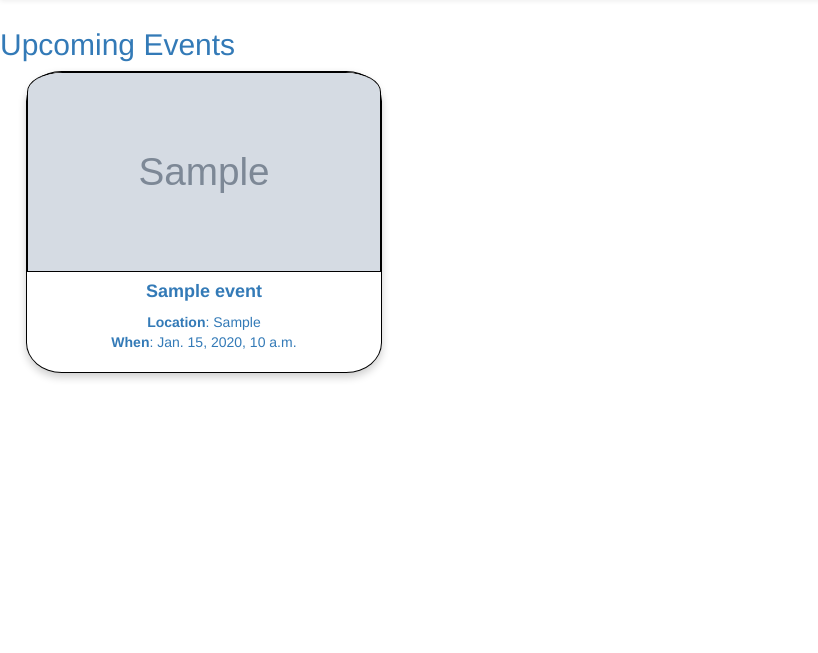
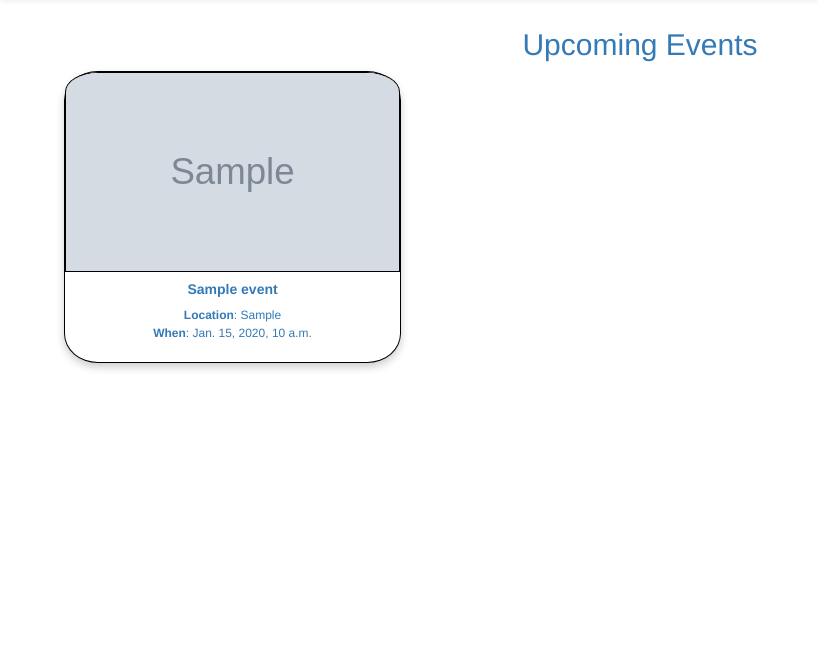
Before and after one commit to JulianSiow/Mesh, a Django app: page /events/ in a window 1280 px wide. Shown: the part 52-705 px from the top of the page, without its empty margins (0-818 px from the left). Run offline with Django 3.2, Linux system fonts and the light colour scheme; tables that the repository leaves empty hold one stand-in row (values such as "Sample post"); grey boxes marked "Sample" are stand-in pictures; some libraries are stand-ins or nearby versions.

Commit message:
minor adjustments on event cards

```diff
--- a/mesh_app/static/css/main.css
+++ b/mesh_app/static/css/main.css
@@ -206,8 +206,15 @@ a {
 
 
 /* ------------------- PROFILE PAGE ------------------- */
+
+td {
+  display: table-cell;
+}
+.event_sm_details{
+  font-size: 12px;
+}
 .event_title{
-  font-size: 15px;
+  font-size: 14px;
 }
 .column {
   float: left;
@@ -218,8 +225,9 @@ a {
   height: 500px;
   min-height:800px;
   width: 350px;
-  text-align: left;
+  /*text-align: left;*/
   padding: 1%;
+  padding-left: 2%;
 }
 
 .profile_border{
@@ -227,7 +235,7 @@ a {
 }
 
 .profile_image{
-  height: 60%;
+  height: 70%;
   width: 100%;
 }
 .profile_container{
@@ -238,6 +246,7 @@ a {
   font-weight: 400;
   color: red;
   display: inline;
+  text-align: left;
 }
 
 .profFieldVal {
@@ -275,6 +284,10 @@ a {
   flex-shrink:0;
 }
 
+.event_details{
+  color:#337AB7
+}
+
 .event-info{
   padding: 5px, 10px, 8%, 2%;
 }
@@ -306,15 +319,18 @@ a {
 
 
 /* ----------- EVENT BROWSE PAGE ------ */
-
+.event_browse{
+  text-align: center;
+}
 #columns {
     padding: 0 2% 40px 2%;
+    padding-left: 5%;
 }
 
 .event_card {
     height: 100%;
-    max-height: 306px;
-    width: 95%;
+    max-height: 310px;
+    width: 100%;
     box-shadow: 0 4px 8px 0 rgba(0,0,0,0.2);
     transition: 0.3s;
     border-radius: 10%;
--- a/mesh_app/templates/event_browse.html
+++ b/mesh_app/templates/event_browse.html
@@ -2,15 +2,15 @@
 
 
 {% block content %}
-<h2 class ="event-browse"> Upcoming Events </h2>
+<h2 class ="event_browse"> Upcoming Events </h2>
 {% for event in event %}
 <div class="col-sm-4" id ="columns">
     <div class="event_card" >
         <a href="{% url 'event_page' event_pk=event.pk %}">
         <img class ="event_image"src="{{event.picture}}">
         <div class="event_container">
-        <h4><b>{{event.title}}</b></h4>
-        <p> <b>Location</b>: {{event.location}} <br>
+        <h4 class ="event_title"><b>{{event.title}}</b></h4>
+        <p class ="event_sm_details"> <b>Location</b>: {{event.location}} <br>
         <b>When</b>: {{event.date_time}}</p>
         </div>
         </a>
```
Also changed, not shown: mesh_app/templates/event_detail.html (+4 -5 lines), mesh_app/templates/profile.html (+6 -6 lines).
